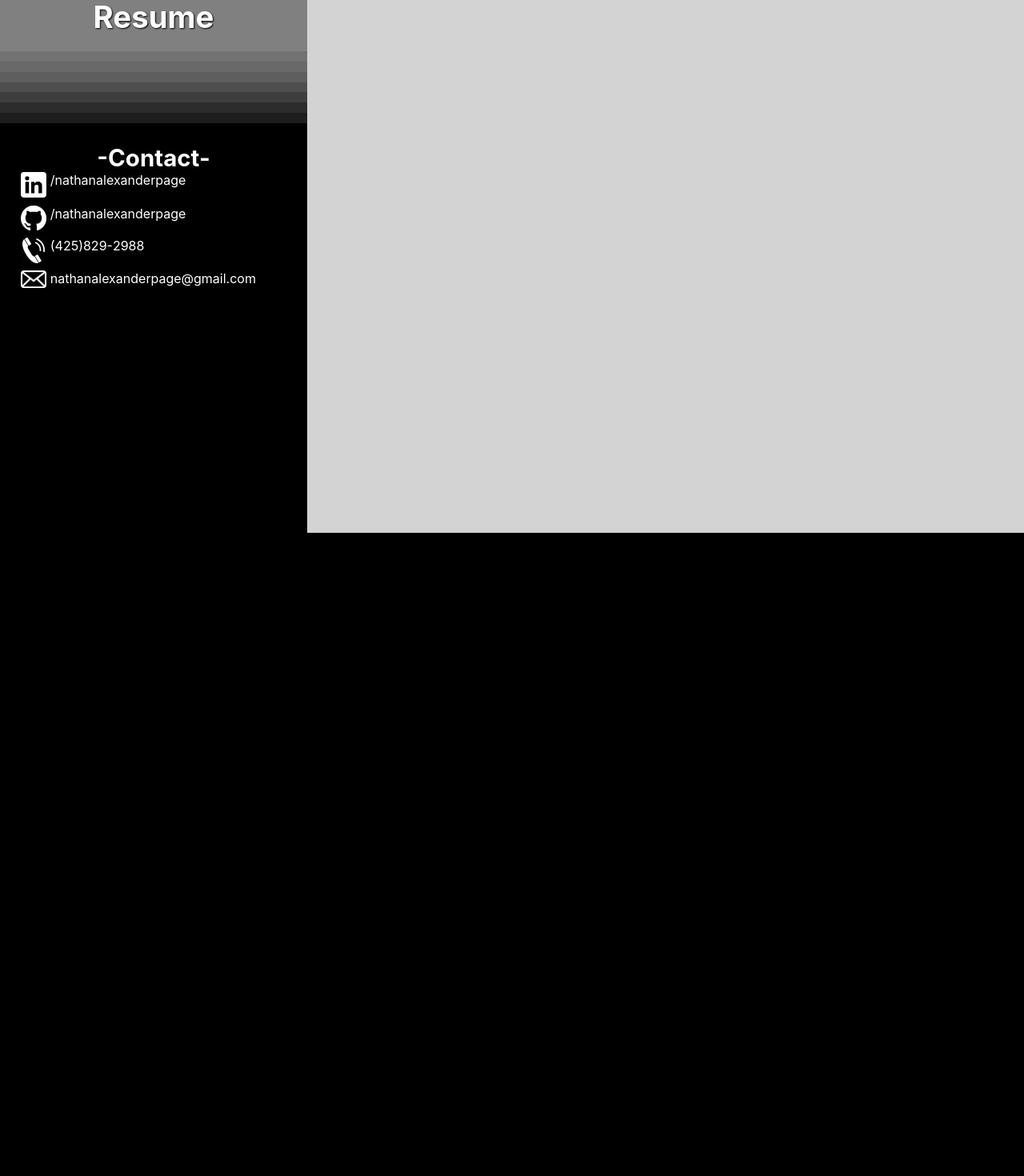
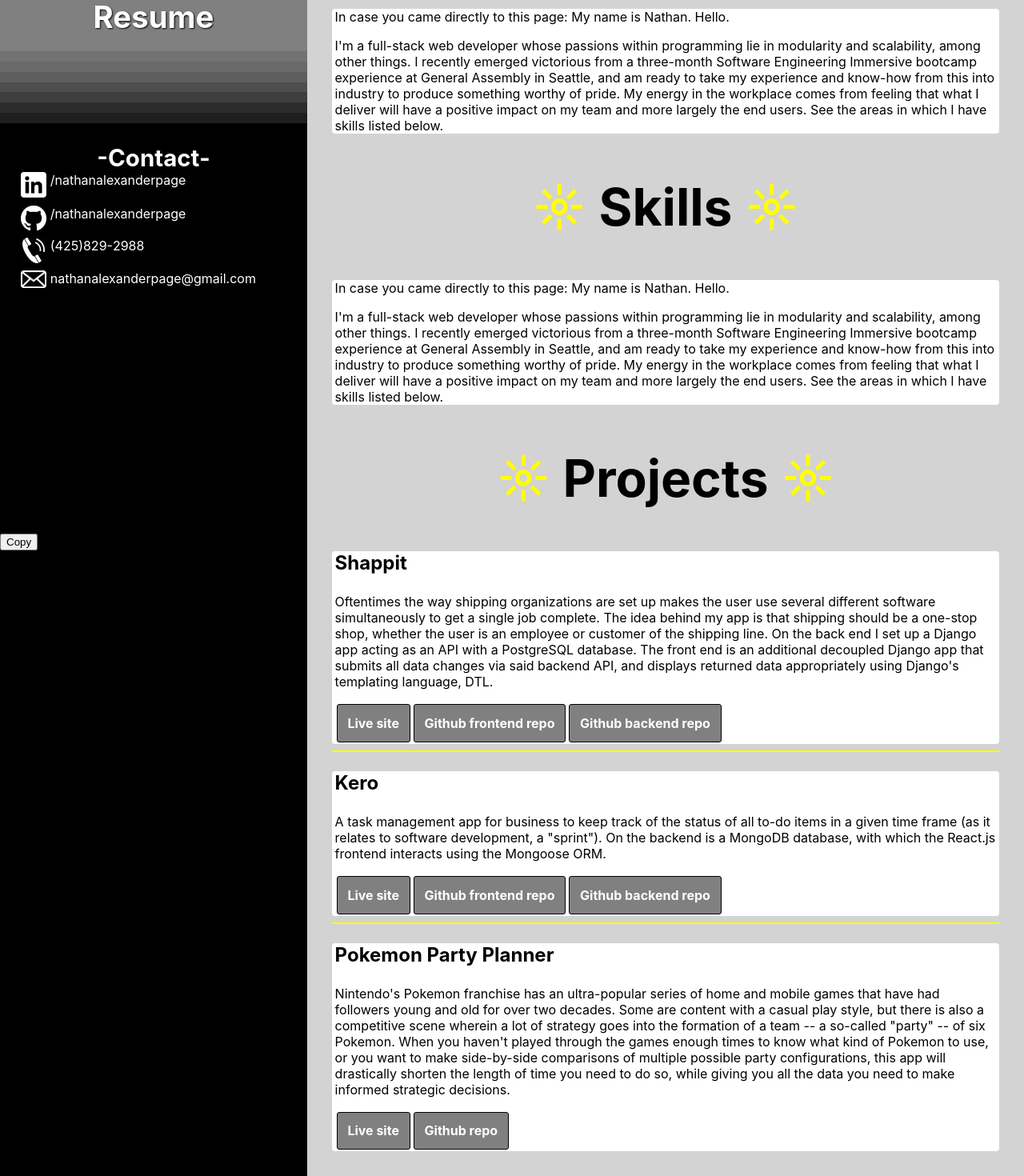
Before and after one commit to nathanalexanderpage/personal-website, a React (Create React App) app: page / in a window 1280 px wide. Shown: the part 421-1891 px from the top of the page at 80% size. Before the commit the page ends 1087 px from the top, so only its background shows below. Built offline with nearby package versions, Linux system fonts and the light colour scheme.

Commit message:
links to projects added, bookmark nav links and resume file

```diff
--- a/src/App.css
+++ b/src/App.css
@@ -62,6 +62,10 @@
 .header {
   padding-left: 2vw;
   background-color: darkgrey;
+}
+
+.hide {
+  display: none;
 }
 
 .icon-div-holder {
@@ -137,6 +141,22 @@
   background-color: white;
 }
 
+.projlink {
+  display: inline-block;
+  margin: 2px;
+  border: 1px solid black;
+  border-radius: 3px;
+  padding: 1vw;
+  background-color: grey;
+  color: white;
+  font-weight: bold;
+}
+
+.projlink:hover {
+  background-color: black;
+  color: yellow;
+}
+
 .sidebar {
   /* display: inline-block; */
 }
@@ -186,6 +206,10 @@
   background-color: #1e1e1e;
 }
 
+.tiny {
+  font-size: 10px;
+}
+
 .white-link {
   color: white;
   text-decoration: none;
@@ -219,6 +243,10 @@ h2 {
   font-size: 5vw;
 }
 
+h3 {
+  font-size: 24px;
+}
+
 h4 {
   margin: 0;
   color: white;
--- a/src/App.js
+++ b/src/App.js
@@ -13,7 +13,7 @@ class App extends Component {
           <div className="sidebar nav">
             <Nav />
           </div>
-          <div className="sidebar content">
+          <div id="top" className="sidebar content">
             <Content />
           </div>
         </Router>
--- a/src/navigation/Nav.js
+++ b/src/navigation/Nav.js
@@ -1,5 +1,6 @@
 import React from 'react';
 import { BrowserRouter as Router, Route, Link } from 'react-router-dom';
+import ClickToCopyText from '../tools/ClickToCopyText'
 
 function Nav() {
   return (
@@ -23,31 +24,31 @@ function Nav() {
       </div>
       <nav>
         <ul className="navlist">
-          <Link to="/">
+          <a href="#top">
             <li className="navitem">
               Top
             </li>
-          </Link>
-          <Link to="/about">
+          </a>
+          <a href="#about">
             <li className="navitem">
               About
             </li>
-          </Link>
-          <Link to="/projects">
+          </a>
+          <a href="#skills">
             <li className="navitem">
               Skills
             </li>
-          </Link>
-          <Link to="/projects">
+          </a>
+          <a href="#projects">
             <li className="navitem">
               Projects
             </li>
-          </Link>
-          <Link to="/projects">
+          </a>
+          <a href={process.env.PUBLIC_URL + '/NathanAlexanderPage_Resume.pdf'}>
             <li className="navitem">
               Resume
             </li>
-          </Link>
+          </a>
         </ul>
       </nav>
       <div className="trans t3">
@@ -74,23 +75,23 @@ function Nav() {
           <div className="links-grid">
             <div className="links-icon1">
               <a href="https://www.linkedin.com/in/nathanalexanderpage/">
-                <img src="/linkedin-icon.png" className="contact-tile" />
+                <img src="/linkedin-icon.png" className="contact-tile no-select" />
               </a>
             </div>
             <div className="links-text1">
               <div className="contact-text">
                 <div>
-                  <a href="https://www.linkedin.com/in/nathanalexanderpage/" className="white-link">
+                  <a href="https://www.linkedin.com/in/nathanalexanderpage/" className="white-link no-select">
                     /nathan
                   </a>
                 </div>
                 <div>
-                  <a href="https://www.linkedin.com/in/nathanalexanderpage/" className="white-link">
+                  <a href="https://www.linkedin.com/in/nathanalexanderpage/" className="white-link no-select">
                     alexander
                   </a>
                 </div>
                 <div>
-                  <a href="https://www.linkedin.com/in/nathanalexanderpage/" className="white-link">
+                  <a href="https://www.linkedin.com/in/nathanalexanderpage/" className="white-link no-select">
                     page
                   </a>
                 </div>
@@ -98,33 +99,33 @@ function Nav() {
             </div>
             <div className="links-icon2">
               <a href="https://github.com/nathanalexanderpage">
-                <img src="/github-icon.png" className="contact-tile" />
+                <img src="/github-icon.png" className="contact-tile no-select" />
               </a>
             </div>
             <div className="links-text2">
               <div className="contact-text">
                 <div>
-                  <a href="https://github.com/nathanalexanderpage" className="white-link">
+                  <a href="https://github.com/nathanalexanderpage" className="white-link no-select">
                     /nathan
                   </a>
                 </div>
                 <div>
-                  <a href="https://github.com/nathanalexanderpage" className="white-link">
+                  <a href="https://github.com/nathanalexanderpage" className="white-link no-select">
                     alexander
                   </a>
                 </div>
                 <div>
-                  <a href="https://github.com/nathanalexanderpage" className="white-link">
+                  <a href="https://github.com/nathanalexanderpage" className="white-link no-select">
                     page
                   </a>
                 </div>
               </div>
             </div>
             <div className="links-icon3">
-              <img src="/phone-icon.png" className="contact-tile" />
+              <img src="/phone-icon.png" className="contact-tile no-select" />
             </div>
             <div className="links-text3">
-            <div className="contact-text">
+            <div className="contact-text no-select">
               <div>
                 (425)
               </div>
@@ -137,10 +138,10 @@ function Nav() {
             </div>
             </div>
             <div className="links-icon4">
-              <img src="/email-icon.png" className="contact-tile" />
+              <img src="/email-icon.png" className="contact-tile no-select" />
             </div>
             <div className="links-text4">
-              <div className="contact-text">
+              <div className="contact-text no-select">
                 <div className="contact-text">
                   <div>
                     nathan
@@ -161,9 +162,11 @@ function Nav() {
             </div>
           </div>
 
+
         </div>
       </div>
 
+      <ClickToCopyText passVal="nathanalexanderpage@gmail.com" />
 
 
 
--- a/src/pages/Home.js
+++ b/src/pages/Home.js
@@ -3,12 +3,125 @@ import React from 'react';
 function Home() {
   return (
     <div>
+      <div>
         <h2>
           <span className="flare">&#9788;</span> Welcome! <span className="flare">&#9788;</span>
         </h2>
+        <div className="proj">
           <p>
             I am Nathan and you are someone I'd like to speak with. Please take a look around my site and use the 'Contact' section on the left if you feel we have some more to talk about. Thanks a bunch.
           </p>
+        </div>
+
+      </div>
+      <div id="about">
+        <h2>
+          <span className="flare">&#9788;</span> About Me <span className="flare">&#9788;</span>
+        </h2>
+        <div className="proj">
+          <p>
+            In case you came directly to this page: My name is Nathan. Hello.
+          </p>
+          <p>
+            I'm a full-stack web developer whose passions within programming lie in modularity and scalability, among other things. I recently emerged victorious from a three-month Software Engineering Immersive bootcamp experience at General Assembly in Seattle, and am ready to take my experience and know-how from this into industry to produce something worthy of pride. My energy in the workplace comes from feeling that what I deliver will have a positive impact on my team and more largely the end users. See the areas in which I have skills listed below.
+          </p>
+        </div>
+
+      </div>
+      <div id="skills">
+        <h2>
+          <span className="flare">&#9788;</span> Skills <span className="flare">&#9788;</span>
+        </h2>
+        <div className="proj">
+          <p>
+            In case you came directly to this page: My name is Nathan. Hello.
+          </p>
+          <p>
+            I'm a full-stack web developer whose passions within programming lie in modularity and scalability, among other things. I recently emerged victorious from a three-month Software Engineering Immersive bootcamp experience at General Assembly in Seattle, and am ready to take my experience and know-how from this into industry to produce something worthy of pride. My energy in the workplace comes from feeling that what I deliver will have a positive impact on my team and more largely the end users. See the areas in which I have skills listed below.
+          </p>
+        </div>
+
+      </div>
+      <div id="projects">
+        <h2>
+          <span className="flare">&#9788;</span> Projects <span className="flare">&#9788;</span>
+        </h2>
+        <div className="proj">
+          <h3>
+            Shappit
+          </h3>
+          <p>
+            Oftentimes the way shipping organizations are set up makes the user use several different software simultaneously to get a single job complete. The idea behind my app is that shipping should be a one-stop shop, whether the user is an employee or customer of the shipping line. On the back end I set up a Django app acting as an API with a PostgreSQL database. The front end is an additional decoupled Django app that submits all data changes via said backend API, and displays returned data appropriately using Django's templating language, DTL.
+          </p>
+          <div>
+            <a href="#">
+              <div className="projlink projsite">
+                Live site
+              </div>
+            </a>
+            <a href="https://github.com/nathanalexanderpage/shappit-frontend">
+              <div className="projlink projgithub">
+                Github frontend repo
+              </div>
+            </a>
+            <a href="https://github.com/nathanalexanderpage/shappit-backend">
+              <div className="projlink projgithub">
+                Github backend repo
+              </div>
+            </a>
+          </div>
+        </div>
+        <hr />
+        <div className="proj">
+          <h3>
+            Kero
+          </h3>
+          <p>
+            A task management app for business to keep track of the status of all to-do items in a given time frame (as it relates to software development, a "sprint"). On the backend is a MongoDB database, with which the React.js frontend interacts using the Mongoose ORM.
+          </p>
+          <div>
+            <a href="#">
+              <div className="projlink projsite">
+                Live site
+              </div>
+            </a>
+            <a href="https://github.com/nathanalexanderpage/kero-client">
+              <div className="projlink projgithub">
+                Github frontend repo
+              </div>
+            </a>
+            <a href="https://github.com/nathanalexanderpage/kero-server">
+              <div className="projlink projgithub">
+                Github backend repo
+              </div>
+            </a>
+          </div>
+        </div>
+
+        <hr />
+
+        <div className="proj">
+          <h3>
+            Pokemon Party Planner
+          </h3>
+          <p>
+            Nintendo's Pokemon franchise has an ultra-popular series of home and mobile games that have had followers young and old for over two decades. Some are content with a casual play style, but there is also a competitive scene wherein a lot of strategy goes into the formation of a team -- a so-called "party" -- of six Pokemon.  When you haven't played through the games enough times to know what kind of Pokemon to use, or you want to make side-by-side comparisons of multiple possible party configurations, this app will drastically shorten the length of time you need to do so, while giving you all the data you need to make informed strategic decisions.
+          </p>
+          <div>
+            <a href="#">
+              <div className="projlink projsite">
+                Live site
+              </div>
+            </a>
+            <a href="https://github.com/nathanalexanderpage/pokemon-party-builder">
+              <div className="projlink projgithub">
+                Github repo
+              </div>
+            </a>
+          </div>
+        </div>
+
+      </div>
     </div>
   )
 }
--- /dev/null
+++ b/src/tools/ClickToCopyText.js
@@ -0,0 +1,35 @@
+import React, { useRef, useState } from 'react';
+
+export default function CopyExample() {
+
+  const [copySuccess, setCopySuccess] = useState('');
+  const textRef = useRef(null);
+
+  function copyToClipboard(e) {
+    textRef.current.select();
+    document.execCommand('copy');
+    // This is just personal preference.
+    // I prefer to not show the the whole text area selected.
+    e.target.focus();
+    setCopySuccess('Copied!');
+  };
+
+  return (
+    <div>
+      {
+        /* Logical shortcut for only displaying the
+            button if the copy command exists */
+        document.queryCommandSupported('copy') &&
+        <div>
+          <button onClick={copyToClipboard}>Copy</button>
+          {copySuccess}
+        </div>
+      }
+      <textarea
+        ref={textRef}
+        value="nathanalexanderpage@gmail.com"
+        className="hide"
+      />
+    </div>
+  );
+}
```
Also changed, not shown: 1 other file (tests, documents, lock files or other folders). Lines whose indentation alone changed are shown as unchanged.
